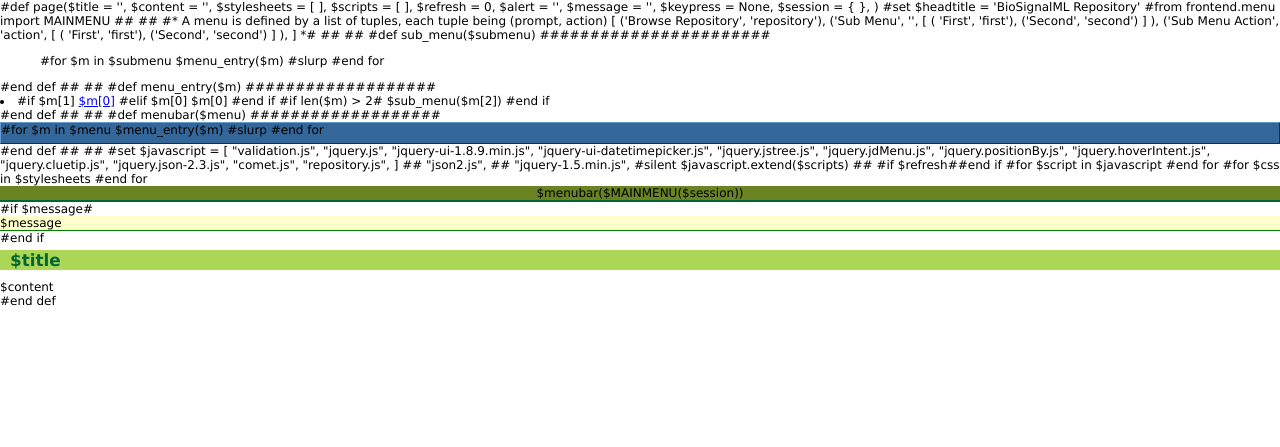
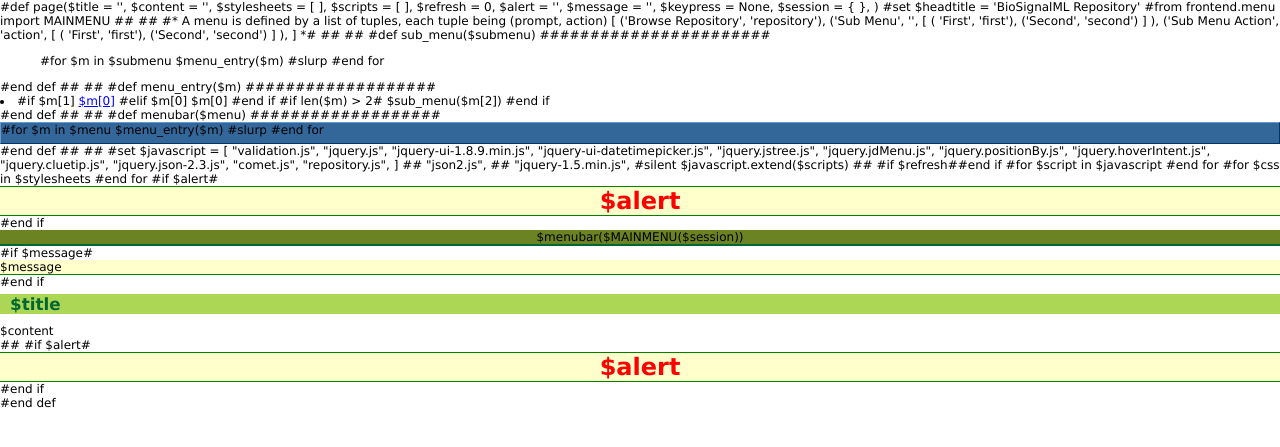
Before and after one commit to BioSignalML/biosignalml-server, a Python web app: template frontend/templates/page.html in a window 1280 px wide. Shown: the top 447 px of the page. Run offline with Jinja, Linux system fonts and the light colour scheme; the template is opened without the code that fills it, so the values that code supplies are empty.

Commit message:
Show our page alert messages across top of screen and not in a Javascript alert(), as this appears to be causing the occassional FireFox hang...

```diff
--- a/frontend/static/css/stylesheet.css
+++ b/frontend/static/css/stylesheet.css
@@ -330,6 +330,19 @@ span.right {
   color: #008000 ;
   }
 
+#alert {
+  background:#ffc;
+  /* height: 100px ; */
+  border-top: 1px solid #008000 ;
+  border-bottom: 1px solid #008000 ;
+  margin: 0 ;
+  padding: 0 ;
+  color: red ;
+  font-weight: bold ;
+  font-size: 2em ;
+  text-align: center ;
+  }
+
 #tree {
   float: left ;
   width: 250px ;
--- a/frontend/templates/page.html
+++ b/frontend/templates/page.html
@@ -87,10 +87,11 @@ A menu is defined by a list of tuples, each tuple being (prompt, action)
   #end for
  </head>
  <body
-   #if $alert# onload='alert("$alert")' #end if
+## #if $alert# onload='alert("$alert")' #end if
    #if $keypress# onkeydown=$keypress(event) #end if
    >
   <noscript>These pages use Javascript - please enable it in your browser</noscript>
+  #if $alert#<div id="alert">$alert</div>#end if
   <div id="header">
    <div class="spacer"></div>
    <div id="menubar">$menubar($MAINMENU($session))</div>
@@ -104,6 +105,7 @@ A menu is defined by a list of tuples, each tuple being (prompt, action)
     $content
    </div>
   </div>
+## #if $alert#<div id="alert">$alert</div>#end if
   <div id="footer">
   </div>
  </body>
```
